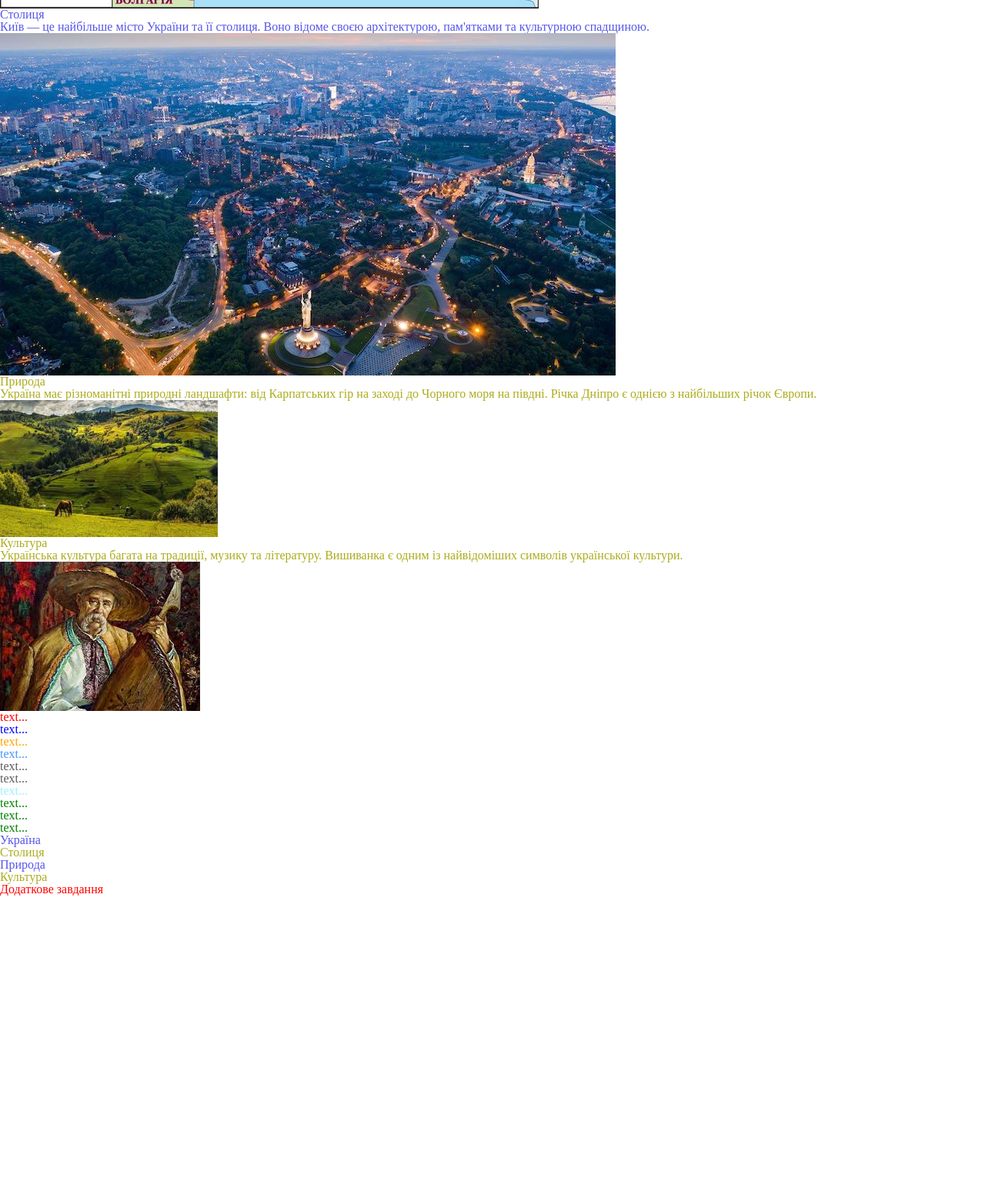
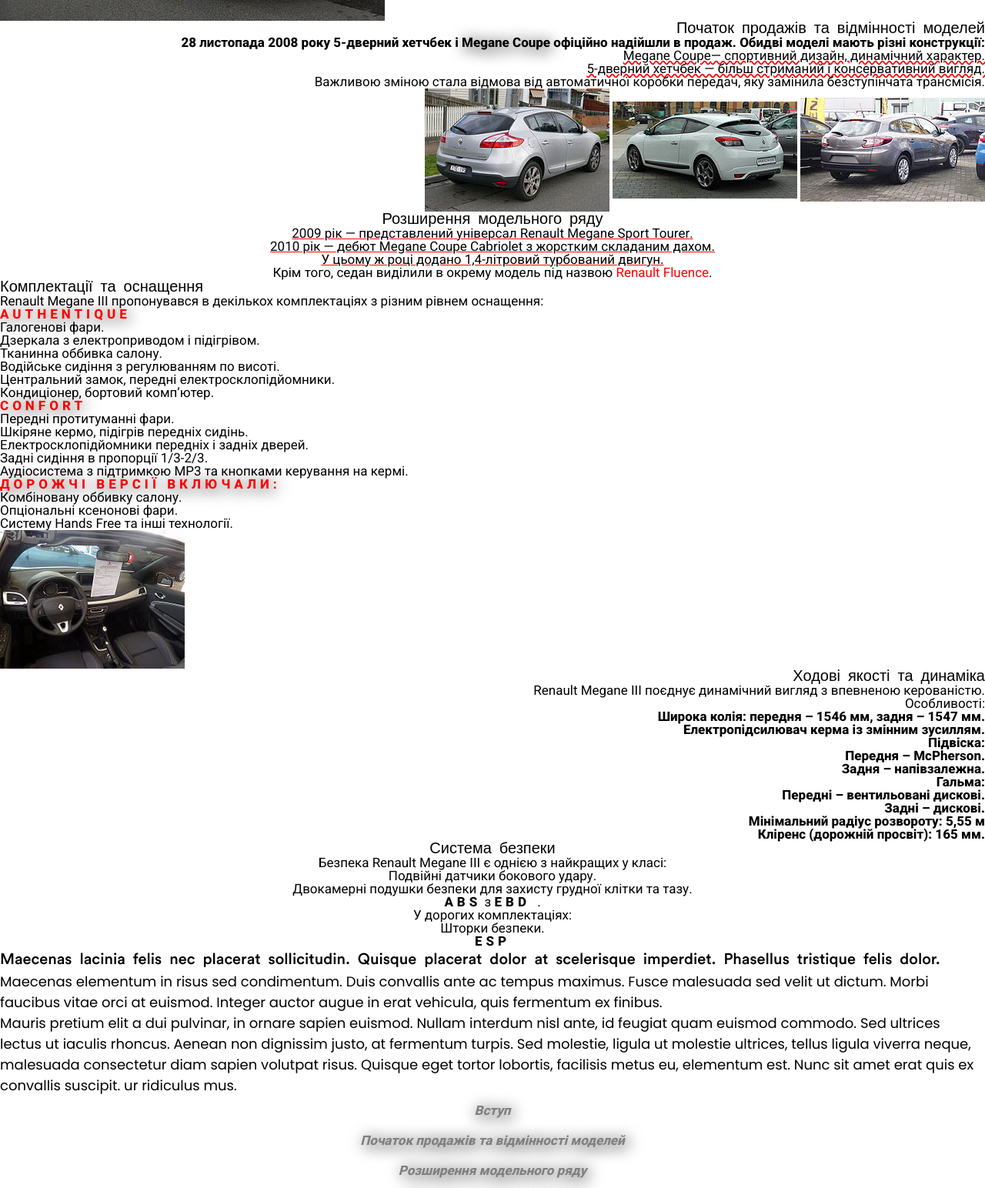
Before and after one commit to AntonPolyanichkin/front_end_course, a plain HTML site: page index.html in a window 1280 px wide. Shown: the part 640-2184 px from the top of the page at 77% size. Before the commit the page ends 1804 px from the top, so only its background shows below. Drawn offline with Linux system fonts and the light colour scheme.

Commit message:
hw was done

```diff
--- /dev/null
+++ b/css/fonts.css
@@ -0,0 +1,21 @@
+@font-face {
+	font-family: "CircularStd";
+	src: url(../fonts/CircularStd-Book.woff2);
+	font-weight: normal;
+	font-style: normal;
+	font-display: swap;
+}
+@font-face {
+	font-family: "CircularStd";
+	src: url(../fonts/CircularStd-Medium.woff2);
+	font-weight: 500;
+	font-style: normal;
+	font-display: swap;
+}
+@font-face {
+	font-family: "CircularStd";
+	src: url(../fonts/CircularStd-Bold.woff2);
+	font-weight: bold;
+	font-style: normal;
+	font-display: swap;
+}
--- a/css/style.css
+++ b/css/style.css
@@ -1,82 +1,89 @@
 @import url("reset.css");
+@import url("fonts.css");
+body {
+  font-family: "Roboto", sans-serif;
+  font-size: 17px;
+}
+.second-section,
+.fifth-section {
+  text-align: right;
+}
+.third-section,
+.sixth-section {
+  text-align: center;
+}
 .nav li {
-  color: rgb(86, 86, 234);
+  font-style: italic;
+  line-height: 2.3;
+  font-weight: 800;
+  text-align: center;
+  color: gray;
+  text-shadow: 3px 3px 20px black;
 }
-.nav [class*="yellow"] {
-  color: rgb(172, 172, 30);
+h1,
+h2 {
+  font-family: "CircularStd", sans-serif;
+  font-weight: 800;
+  text-decoration: underline;
+  text-decoration-color: red;
+  text-decoration-thickness: 2px;
 }
-.nav .add-task {
+h1 {
+  font-size: 25px;
+  text-align: center;
+}
+h2 {
+  font-size: 20px;
+  word-spacing: 5px;
+}
+.main-section > p span {
+  text-transform: capitalize;
+  text-shadow: 3px 3px 20px black;
+}
+abbr {
+  text-decoration: none;
+  font-weight: 800;
+  letter-spacing: 5px;
+}
+.second-section p {
+  font-weight: 800;
+}
+.second-section p span {
+  text-transform: capitalize;
+  text-shadow: 3px 3px 20px black;
+}
+.second-section ul li {
+  text-decoration: underline;
+  text-decoration-style: wavy;
+  text-decoration-color: red;
+}
+.third-section li {
+  text-decoration: underline;
+  text-decoration-color: red;
+}
+.third-section p span {
   color: red;
 }
-h1 {
-  color: rgb(86, 86, 234);
+.forth-section h3 {
+  color: red;
+  text-transform: uppercase;
+  font-weight: 800;
+  text-shadow: 3px 3px 20px black;
+  letter-spacing: 5px;
 }
-h1 > span {
-  color: rgb(172, 172, 30);
+.fifth-section ul > li {
+  font-weight: 800;
 }
-h1 + h2,
-p {
-  color: rgb(86, 86, 234);
+.article {
+  font-family: "Poppins", sans-serif;
+  font-size: 18px;
+  font-style: normal;
+  font-weight: normal;
+  line-height: 1.5;
+  word-spacing: normal;
 }
-h2 ~ p span {
-  color: red;
+h2 {
+  font-size: 20px;
+  text-decoration: none;
+  font-weight: 500;
 }
-.ukraine-capital h2,
-p {
-  color: rgb(86, 86, 234);
-}
-.ukraine-nature h2 {
-  color: rgb(172, 172, 30);
-}
-.ukraine-nature p {
-  color: rgb(172, 172, 30);
-}
-.ukraine-сulture {
-  color: rgb(172, 172, 30);
-}
-.culture-information {
-  color: rgb(172, 172, 30);
-}
-/* --------------------------- */
-/* .list-with-text > li {
-  color: red;
-}
-.list-with-text > li ~ li {
-  color: green;
-}
-.list-with-text > li ul li {
-  color: blue;
-}
-.list-with-text > li ul li ~ li {
-  color: orange;
-}
-.list-with-text > li ul li ol li {
-  color: #4597f7;
-}
-.list-with-text > li ul li ol li ~ li {
-  color: #5d5d5d;
-}
-.list-with-text > li ul li > span {
-  color: #a0f0fc;
-} */
-.list-with-text > li {
-  color: red;
-}
-.list-with-text > li ~ li {
-  color: green;
-}
-.list-with-text > li > ul > li {
-  color: blue;
-}
-.list-with-text > li > ul li ~ li {
-  color: orange;
-}
-.list-with-text > li > ul li > ol li {
-	color: #4597f7;
-}
-.list-with-text > li > ul li > ol li ~ li{
-	color: #5d5d5d;
-}
-.list-with-text > li > ul >li > span{
-	color: #a0f0fc;
-}
--- a/index.html
+++ b/index.html
@@ -3,104 +3,203 @@
   <head>
     <meta charset="UTF-8" />
     <meta name="viewport" content="width=device-width, initial-scale=1.0" />
+    <link
+      href="https://fonts.googleapis.com/css?family=Roboto:regular,800&display=swap"
+      rel="stylesheet" />
+    <link
+      href="https://fonts.googleapis.com/css?family=Poppins:regular,500&display=swap"
+      rel="stylesheet" />
     <link rel="stylesheet" href="css/style.css" />
-    <title>Second_HW</title>
+    <title>Четверте домашнє завдання</title>
   </head>
-
   <body>
-    <header>
+    <header id="move-up">
       <ul class="nav">
-        <li><a href="#hero">Україна</a></li>
-        <li class="yellow-item"><a href="#capital">Столиця</a></li>
-        <li><a href="#nature">Природа</a></li>
-        <li class="yellow-item"><a href="#сulture">Культура</a></li>
-        <li class="add-task">
-          <a href="#addition-task">Додаткове завдання</a>
+        <li><a href="#introduction">Вступ</a></li>
+        <li>
+          <a href="#start-sales">Початок продажів та відмінності моделей</a>
         </li>
+        <li><a href="#expansion-model-range">Розширення модельного ряду</a></li>
+        <li><a href="#sets-equipment">Комплектації та оснащення</a></li>
+        <li><a href="#driving-performance">Ходові якості та динаміка</a></li>
+        <li><a href="#safety-system">Система безпеки</a></li>
+        <li><a href="#move-up">Вгору</a></li>
       </ul>
     </header>
     <main>
-      <div class="hero-title" id="hero">
-        <h1>Укра<span>їна</span></h1>
-        <h2>Розположення</h2>
+      <div class="main-section" id="introduction">
+        <h1>Вступ</h1>
         <p>
-          Україна — це велика країна в Східній Європі, яка межує з Польщею,
-          <span>( недодержави білоруссю, росією,)</span> Молдовою, Румунією,
-          Угорщиною та Словаччиною. Вона має багату історію, культуру та
-          природні ресурси.
+          У 2008 році на Паризькому автосалоні були представлені
+          <span lang="en">Renault Megane III</span> в кузові 5-дверний хетчбек і
+          3-дверне купе під назвою <span lang="en"> Megane Coupe</span>. На
+          відміну від попереднього покоління, автомобіль отримав більш плавні та
+          сучасні лінії, втративши рубані форми.
         </p>
         <img
-          src="img/ukraine-position.jpg"
-          alt="Територія України, зображена на карті зеленим кольором та держави з якими вона межує: Польща, Румунія, Молдова, Угорщина, Словаччина, а також недодержавами - білорусь та держава-терорист росія" />
+          src="img/car-photo-01.jpg"
+          alt="Renault Mégane третього покоління сірого кольору" />
       </div>
-      <div class="ukraine-capital" id="capital">
-        <h2>Столиця</h2>
+      <div class="second-section" id="start-sales">
+        <h2>Початок продажів та відмінності моделей</h2>
         <p>
-          Київ — це найбільше місто України та її столиця. Воно відоме своєю
-          архітектурою, пам'ятками та культурною спадщиною.
+          28 листопада 2008 року 5-дверний хетчбек і
+          <span lang="en">Megane Coupe</span> офіційно надійшли в продаж. Обидві
+          моделі мають різні конструкції:
         </p>
+        <ul>
+          <li>
+            <span lang="en">Megane Coupe</span>— спортивний дизайн, динамічний
+            характер.
+          </li>
+          <li>5-дверний хетчбек — більш стриманий і консервативний вигляд.</li>
+        </ul>
+        Важливою зміною стала відмова від автоматичної коробки передач, яку
+        замінила безступінчата трансмісія. <br />
         <img
-          src="img/kyiv.jpg"
-          alt="Один з центральних районів Києва, зображений з висоти" />
+          src="img/car-photo-02.jpg"
+          alt="Renault Megane сірого кольору в кузові хетчбек" />
+        <img
+          src="img/car-photo-03.jpg"
+          alt="Renault Megane білого кольору в кузові купе" />
+        <img
+          src="img/car-photo-04.jpg"
+          alt="Renault Megane сірого кольору в кузові універсал" />
       </div>
-      <div class="ukraine-nature" id="nature">
-        <h2>Природа</h2>
+      <div class="third-section" id="expansion-model-range">
+        <h2>Розширення модельного ряду</h2>
+        <ul>
+          <li>
+            2009 рік — представлений універсал
+            <span lang="en">Renault Megane Sport Tourer</span>.
+          </li>
+          <li>
+            2010 рік — дебют <span lang="en">Megane Coupe Cabriolet</span> з
+            жорстким складаним дахом.
+          </li>
+          <li>У цьому ж році додано 1,4-літровий турбований двигун.</li>
+        </ul>
         <p>
-          Україна має різноманітні природні ландшафти: від Карпатських гір на
-          заході до Чорного моря на півдні. Річка Дніпро є однією з найбільших
-          річок Європи.
+          Крім того, седан виділили в окрему модель під назвою
+          <span lang="en">Renault Fluence</span>.
         </p>
-        <img
-          src="img/ukr-nature.jpeg"
-          alt="Природа українських Карпат з конем, що їсть траву" />
       </div>
-      <div class="ukraine-сulture" id="сulture">
-        <h2>Культура</h2>
-        <p class="culture-information">
-          Українська культура багата на традиції, музику та літературу.
-          Вишиванка є одним із найвідоміших символів української культури.
+      <div class="forth-section" id="sets-equipment">
+        <h2>Комплектації та оснащення</h2>
+        <p>
+          <span lang="en">Renault Megane III</span> пропонувався в декількох
+          комплектаціях з різним рівнем оснащення:
         </p>
-        <img
-          src="img/ukraine-culture.jpeg"
-          alt="Дідусь у класичній українській вишиванці з виконаною у традиціних концепціях кофтою на плечах та з бандурою в руках" />
+        <h3><span lang="en">Authentique</span></h3>
+        <ul>
+          <li>Галогенові фари.</li>
+          <li>Дзеркала з електроприводом і підігрівом.</li>
+          <li>Тканинна оббивка салону.</li>
+          <li>Водійське сидіння з регулюванням по висоті.</li>
+          <li>Центральний замок, передні електросклопідйомники.</li>
+          <li>Кондиціонер, бортовий комп’ютер.</li>
+        </ul>
+        <h3><span lang="en">Confort</span></h3>
+        <ul>
+          <li>Передні протитуманні фари.</li>
+          <li>Шкіряне кермо, підігрів передніх сидінь.</li>
+          <li>Електросклопідйомники передніх і задніх дверей.</li>
+          <li>Задні сидіння в пропорції 1/3-2/3.</li>
+          <li>Аудіосистема з підтримкою MP3 та кнопками керування на кермі.</li>
+        </ul>
+        <h3>Дорожчі версії включали:</h3>
+        <ul>
+          <li>Комбіновану оббивку салону.</li>
+          <li>Опціональні ксенонові фари.</li>
+          <li>Систему <span lang="en">Hands Free</span> та інші технології.</li>
+        </ul>
+        <img src="img/car-phoyo-05.jpg" alt="Салон Renault Megane III" />
       </div>
-      <div id="addition-task">
-        <!-- 1 рівень вкладеності => перший li має бути червоного кольору, всі інші пункти зеленого кольору
-2 рівень вкладеності => перший li має бути синього кольору, всі інші li 2 рівня вкладеності помаранчевого
-3 рівень вкладеності => перший li має бути #4597f7кольору, всі інші li 3 рівня вкладеності #5d5d5d
-span в який загорнутий текст на лише 2 рівні вкладеності має бути кольору #a0f0fc
-P.S. - Додав умову: без використання класів спробуйте стилізувати -->
-        <ul class="list-with-text">
+      <div class="fifth-section" id="driving-performance">
+        <h2>Ходові якості та динаміка</h2>
+        <p>
+          <span lang="en">Renault Megane III </span> поєднує динамічний вигляд з
+          впевненою керованістю.
+        </p>
+        <h3>Особливості:</h3>
+        <ul>
+          <li>Широка колія: передня – 1546 мм, задня – 1547 мм.</li>
+          <li>Електропідсилювач керма із змінним зусиллям.</li>
           <li>
-            text...
+            Підвіска:
             <ul>
-              <li>text...</li>
-              <li>
-                text...
-                <ol>
-                  <li>text...</li>
-                  <li><span>text...</span></li>
-                  <li>text...</li>
-                </ol>
-              </li>
-              <li><span>text...</span></li>
+              <li>Передня – McPherson.</li>
+              <li>Задня – напівзалежна.</li>
             </ul>
           </li>
-          <li>text...</li>
-          <li>text...</li>
-          <li>text...</li>
+          <li>
+            Гальма:
+            <ul>
+              <li>Передні – вентильовані дискові.</li>
+              <li>Задні – дискові.</li>
+            </ul>
+          </li>
+          <li>Мінімальний радіус розвороту: 5,55 м</li>
+          <li>Кліренс (дорожній просвіт): 165 мм.</li>
         </ul>
+      </div>
+      <div class="sixth-section" id="safety-system">
+        <h2>Система безпеки</h2>
+        <p>
+          Безпека <span lang="en">Renault Megane III</span> є однією з найкращих
+          у класі:
+        </p>
+        <ul>
+          <li>Подвійні датчики бокового удару.</li>
+          <li>
+            Двокамерні подушки безпеки для захисту грудної клітки та тазу.
+          </li>
+          <li>
+            <abbr title="антиблокувальна система гальм">ABS</abbr> з
+            <abbr title="розподіл гальмівного зусилля">EBD </abbr>.
+          </li>
+          <li>
+            У дорогих комплектаціях:
+            <ul>
+              <li>Шторки безпеки.</li>
+              <li><abbr title="електронний контроль стійкості">ESP</abbr></li>
+            </ul>
+          </li>
+        </ul>
+      </div>
+      <div class="article">
+        <h2 lang="la">
+          Maecenas lacinia felis nec placerat sollicitudin. Quisque placerat
+          dolor at scelerisque imperdiet. Phasellus tristique felis dolor.
+        </h2>
+        <p>
+          Maecenas elementum in risus sed condimentum. Duis convallis ante ac
+          tempus maximus. Fusce malesuada sed velit ut dictum. Morbi faucibus
+          vitae orci at euismod. Integer auctor augue in erat vehicula, quis
+          fermentum ex finibus.
+        </p>
+        <p>
+          Mauris pretium elit a dui pulvinar, in ornare sapien euismod. Nullam
+          interdum nisl ante, id feugiat quam euismod commodo. Sed ultrices
+          lectus ut iaculis rhoncus. Aenean non dignissim justo, at fermentum
+          turpis. Sed molestie, ligula ut molestie ultrices, tellus ligula
+          viverra neque, malesuada consectetur diam sapien volutpat risus.
+          Quisque eget tortor lobortis, facilisis metus eu, elementum est. Nunc
+          sit amet erat quis ex convallis suscipit. ur ridiculus mus.
+        </p>
       </div>
     </main>
     <footer>
       <ul class="nav">
-        <li><a href="#hero">Україна</a></li>
-        <li class="yellow-item"><a href="#capital">Столиця</a></li>
-        <li><a href="#nature">Природа</a></li>
-        <li class="yellow-item"><a href="#сulture">Культура</a></li>
-        <li class="add-task">
-          <a href="#addition-task">Додаткове завдання</a>
+        <li><a href="#introduction">Вступ</a></li>
+        <li>
+          <a href="#start-sales">Початок продажів та відмінності моделей</a>
         </li>
+        <li><a href="#expansion-model-range">Розширення модельного ряду</a></li>
+        <li><a href="#sets-equipment">Комплектації та оснащення</a></li>
+        <li><a href="#driving-performance">Ходові якості та динаміка</a></li>
+        <li><a href="#safety-system">Система безпеки</a></li>
+        <li><a href="#move-up">Вгору</a></li>
       </ul>
     </footer>
   </body>
```
Also changed, not shown: fonts/CircularStd-Bold.woff2 (added), fonts/CircularStd-Book.woff2 (added), fonts/CircularStd-Medium.woff2 (added), img/car-photo-01.jpg (added), img/car-photo-02.jpg (added), img/car-photo-03.jpg (added), img/car-photo-04.jpg (added), img/car-phoyo-05.jpg (added), img/kyiv.jpg (deleted), img/ukr-nature.jpeg (deleted), img/ukraine-culture.jpeg (deleted), img/ukraine-position.jpg (deleted), 3 other files.
